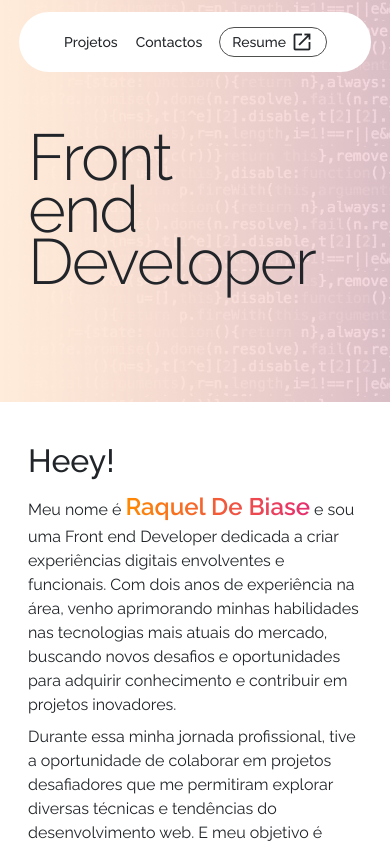
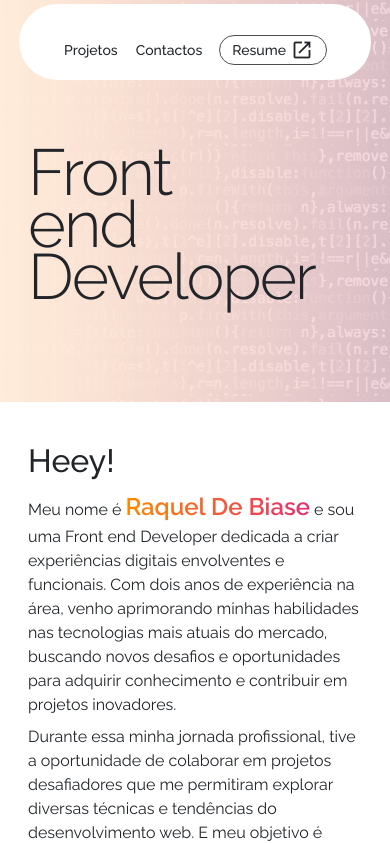
Before and after one commit to raqueldebiase/MeuWebsite, an Angular app: page / in a window 390 px wide. Shown: the top 844 px of the page. Built offline with nearby package versions, Linux system fonts and the light colour scheme.

Commit message:
fix mobile novo hero 2

```diff
--- a/src/app/content/content.component.css
+++ b/src/app/content/content.component.css
@@ -97,11 +97,13 @@ h2 {
 }
 
 @media screen and (max-width: 400px) {
+  .apresentacao h1{
 
+    margin-top: 150px;
+  }
   h2 {
     font-weight: 500;
     font-size: 2.0rem;
-    margin-top: 150px;
   }
   .about .about-txt p{
     font-size: 1.0em;
--- a/src/app/menu/menu.component.html
+++ b/src/app/menu/menu.component.html
@@ -1,7 +1,7 @@
 <div class="container-fluid">
   <div class="container">
     <div class="row menu-top ">
-      <nav class="col-12 ">
+      <nav class="col-12 mt-3 mt-md-0">
         <ul class="menu-top-list">
           <li><a href="#projects">Projetos</a></li>
           <li><a href="#contacts">Contactos</a></li>
```
